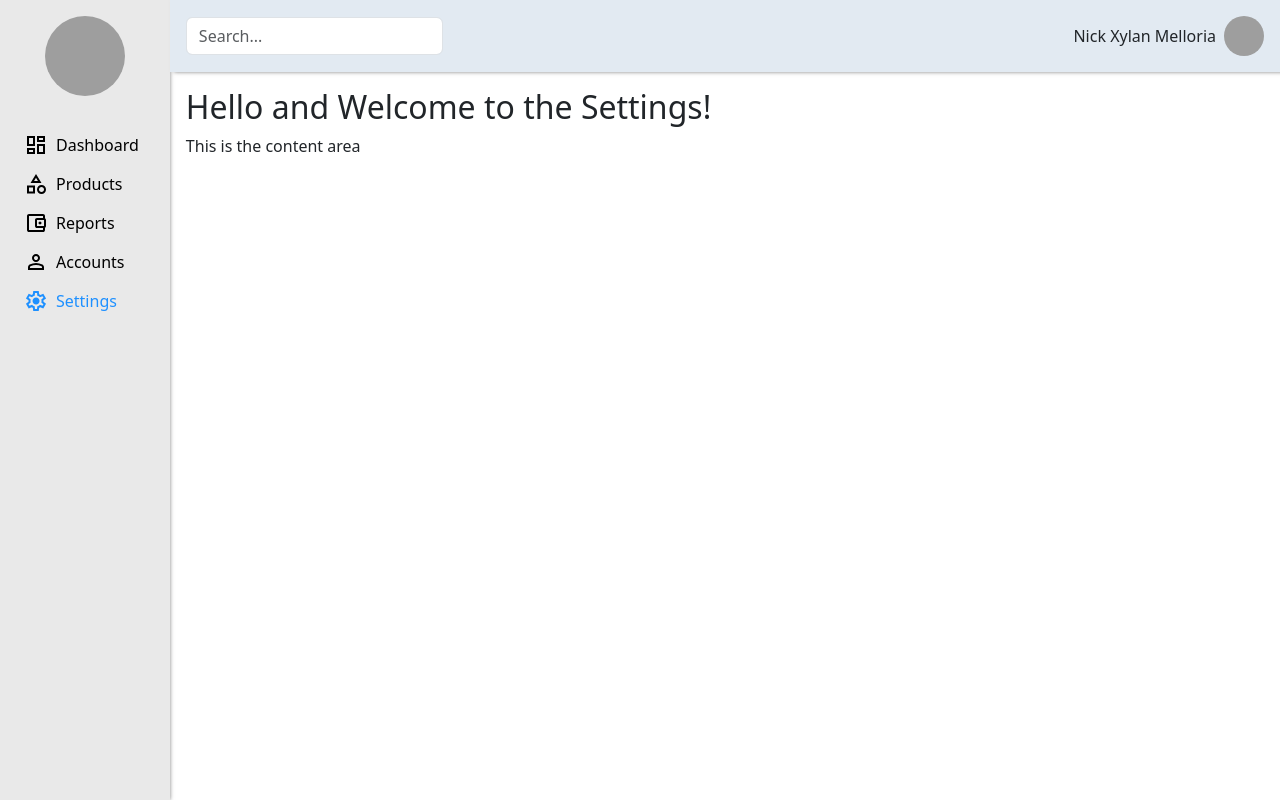
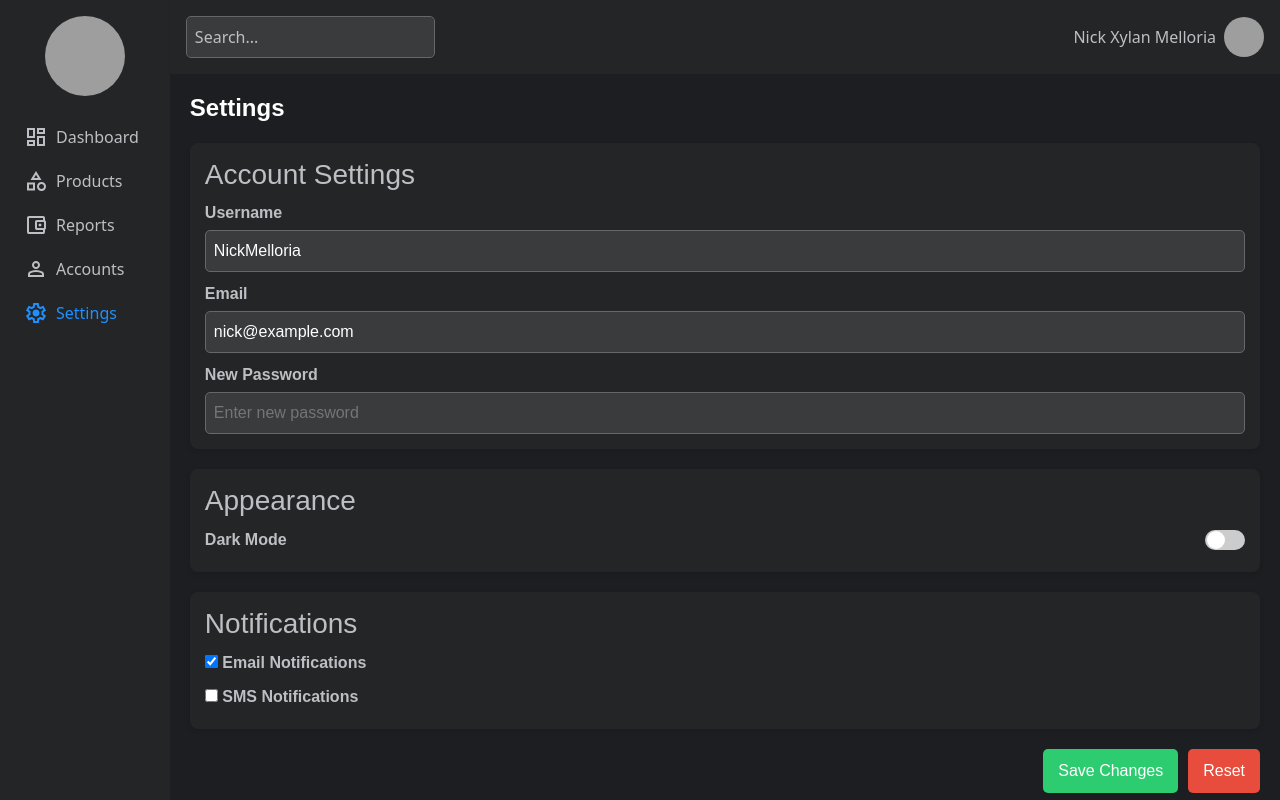
Before and after one commit to FiereEinar/Melloria, a PHP site: page /settings.html in a window 1280 px wide. Run offline with PHP 8.4, Linux system fonts and the light colour scheme; some libraries are stand-ins or nearby versions; grey boxes are pictures that could not be loaded.

Commit message:
updated page themes

```diff
--- a/dashboard/accounts.html
+++ b/dashboard/accounts.html
@@ -5,9 +5,9 @@
 		<meta name="viewport" content="width=device-width, initial-scale=1.0" />
 		<title>Accounts</title>
 		<link rel="stylesheet" href="styles/styles.css" />
+		<link rel="icon" type="image/png" href="../images/logo.jpg" />
+		<link rel="stylesheet" href="../styles/bootstrap/css/bootstrap.min.css" />
 		<link rel="stylesheet" href="styles/accounts.css" />
-		<link rel="icon" type="image/png" href="../images/BUKSU_LOGO.png" />
-		<link rel="stylesheet" href="../styles/bootstrap/css/bootstrap.min.css" />
 	</head>
 	<body>
 		<div class="dashboard">
@@ -115,7 +115,7 @@
 				<div class="content">
 					<div class="accounts-page">
 						<h3>Accounts Management</h3>
-						<div class="accounts-header">
+						<div class="accounts-header input-group">
 							<button class="btn btn-primary">Add</button>
 							<input
 								type="text"
--- a/dashboard/index.html
+++ b/dashboard/index.html
@@ -6,7 +6,7 @@
 		<title>Dashboard</title>
 		<link rel="stylesheet" href="styles/styles.css" />
 		<link rel="stylesheet" href="styles/dashboard.css" />
-		<link rel="icon" type="image/png" href="../images/BUKSU_LOGO.png" />
+		<link rel="icon" type="image/png" href="../images/logo.jpg" />
 		<link rel="stylesheet" href="../styles/bootstrap/css/bootstrap.min.css" />
 	</head>
 	<body>
--- a/dashboard/products.html
+++ b/dashboard/products.html
@@ -5,9 +5,9 @@
 		<meta name="viewport" content="width=device-width, initial-scale=1.0" />
 		<title>Products</title>
 		<link rel="stylesheet" href="styles/styles.css" />
+		<link rel="icon" type="image/png" href="../images/logo.jpg" />
+		<link rel="stylesheet" href="../styles/bootstrap/css/bootstrap.min.css" />
 		<link rel="stylesheet" href="styles/products.css" />
-		<link rel="icon" type="image/png" href="../images/BUKSU_LOGO.png" />
-		<link rel="stylesheet" href="../styles/bootstrap/css/bootstrap.min.css" />
 		<script src="../styles/bootstrap/js/bootstrap.min.js"></script>
 	</head>
 	<body>
--- a/dashboard/reports.html
+++ b/dashboard/reports.html
@@ -5,10 +5,10 @@
 		<meta name="viewport" content="width=device-width, initial-scale=1.0" />
 		<title>Reports</title>
 		<link rel="stylesheet" href="styles/styles.css" />
+		<link rel="icon" type="image/png" href="../images/logo.jpg" />
+		<link rel="stylesheet" href="../styles/bootstrap/css/bootstrap.min.css" />
 		<link rel="stylesheet" href="styles/reports.css" />
 		<link rel="stylesheet" href="styles/dashboard.css" />
-		<link rel="icon" type="image/png" href="../images/BUKSU_LOGO.png" />
-		<link rel="stylesheet" href="../styles/bootstrap/css/bootstrap.min.css" />
 	</head>
 	<body>
 		<div class="dashboard">
--- a/dashboard/settings.html
+++ b/dashboard/settings.html
@@ -5,8 +5,9 @@
 		<meta name="viewport" content="width=device-width, initial-scale=1.0" />
 		<title>Settings</title>
 		<link rel="stylesheet" href="styles/styles.css" />
-		<link rel="icon" type="image/png" href="../images/BUKSU_LOGO.png" />
+		<link rel="icon" type="image/png" href="../images/logo.jpg" />
 		<link rel="stylesheet" href="../styles/bootstrap/css/bootstrap.min.css" />
+		<link rel="stylesheet" href="styles/settings.css" />
 	</head>
 	<body>
 		<div class="dashboard">
@@ -111,9 +112,51 @@
 					</div>
 				</div>
 
+				<!-- Main Content -->
 				<div class="content">
-					<h2>Hello and Welcome to the Settings!</h2>
-					<p>This is the content area</p>
+					<h2 class="settings-title">Settings</h2>
+
+					<!-- Account Settings -->
+					<div class="settings-section">
+						<h3>Account Settings</h3>
+						<label for="username">Username</label>
+						<input type="text" id="username" value="NickMelloria" />
+
+						<label for="email">Email</label>
+						<input type="email" id="email" value="nick@example.com" />
+
+						<label for="password">New Password</label>
+						<input
+							type="password"
+							id="password"
+							placeholder="Enter new password"
+						/>
+					</div>
+
+					<!-- Appearance Settings -->
+					<div class="settings-section">
+						<h3>Appearance</h3>
+						<label class="toggle-label">
+							Dark Mode
+							<input type="checkbox" id="dark-mode-toggle" />
+							<span class="slider"></span>
+						</label>
+					</div>
+
+					<!-- Notification Settings -->
+					<div class="settings-section">
+						<h3>Notifications</h3>
+						<label>
+							<input type="checkbox" checked /> Email Notifications
+						</label>
+						<label> <input type="checkbox" /> SMS Notifications </label>
+					</div>
+
+					<!-- Buttons -->
+					<div class="settings-buttons">
+						<button class="save-btn">Save Changes</button>
+						<button class="reset-btn">Reset</button>
+					</div>
 				</div>
 			</div>
 		</div>
--- /dev/null
+++ b/dashboard/styles/settings.css
@@ -0,0 +1,111 @@
+@import './variables.css';
+
+.content {
+	padding: 20px;
+	font-family: Arial, sans-serif;
+}
+
+/* Title */
+.settings-title {
+	font-size: 24px;
+	font-weight: bold;
+	margin-bottom: 20px;
+}
+
+/* Sections */
+.settings-section {
+	background: var(--dark-100);
+	color: var(--dark-500);
+	padding: 15px;
+	border-radius: 8px;
+	margin-bottom: 20px;
+	box-shadow: 0px 2px 5px rgba(0, 0, 0, 0.1);
+}
+
+.settings-section h3 {
+	margin-bottom: 10px;
+}
+
+/* Inputs */
+label {
+	display: block;
+	margin: 10px 0 5px;
+	font-weight: bold;
+}
+
+input[type='text'],
+input[type='email'],
+input[type='password'] {
+	width: 100%;
+	padding: 8px;
+	border-radius: 5px;
+	color: white;
+	border: 1px solid var(--dark-400);
+	background-color: var(--dark-200);
+}
+
+/* Toggle Switch */
+.toggle-label {
+	display: flex;
+	align-items: center;
+	justify-content: space-between;
+	font-weight: bold;
+}
+
+.toggle-label input {
+	display: none;
+}
+
+.slider {
+	width: 40px;
+	height: 20px;
+	background: #ccc;
+	border-radius: 20px;
+	position: relative;
+	cursor: pointer;
+}
+
+.slider::before {
+	content: '';
+	width: 18px;
+	height: 18px;
+	background: white;
+	border-radius: 50%;
+	position: absolute;
+	top: 1px;
+	left: 2px;
+	transition: 0.3s;
+}
+
+input:checked + .slider {
+	background: #3498db;
+}
+
+input:checked + .slider::before {
+	transform: translateX(20px);
+}
+
+/* Buttons */
+.settings-buttons {
+	display: flex;
+	justify-content: end;
+	gap: 10px;
+}
+
+.save-btn,
+.reset-btn {
+	padding: 10px 15px;
+	border: none;
+	border-radius: 5px;
+	cursor: pointer;
+}
+
+.save-btn {
+	background: #2ecc71;
+	color: white;
+}
+
+.reset-btn {
+	background: #e74c3c;
+	color: white;
+}
--- a/dashboard/styles/styles.css
+++ b/dashboard/styles/styles.css
@@ -1,3 +1,34 @@
+@import './variables.css';
+
+/* CUSTOM SCROLLBAR */
+/* width */
+::-webkit-scrollbar {
+	width: 10px;
+}
+
+/* Track */
+::-webkit-scrollbar-track {
+	border-radius: 5px;
+	/* background: #f1f1f1; */
+	background: #bcc0c4;
+}
+
+/* Handle */
+::-webkit-scrollbar-thumb {
+	background: #888;
+	border-radius: 5px;
+	transition: all 0.3s ease;
+}
+
+/* Handle on hover */
+::-webkit-scrollbar-thumb:hover {
+	background: #555;
+}
+
+svg {
+	fill: var(--dark-500);
+}
+
 * {
 	margin: 0;
 	padding: 0;
@@ -6,7 +37,7 @@
 
 body {
 	font-family: 'Arial', sans-serif;
-	background-color: #f2f8fc;
+	background-color: var(--dark);
 }
 
 a {
@@ -31,10 +62,11 @@ img {
 .sidebar {
 	display: flex;
 	flex-direction: column;
-	gap: 2rem;
+	gap: 1.5rem;
 	background-color: #e9e9e9;
 	padding: 1rem;
 	height: 100%;
+	background-color: var(--dark-100);
 	/* z-index: 100; */
 	box-shadow: 0px 0px 4px rgb(0, 0, 0, 0.5);
 }
@@ -43,7 +75,7 @@ img {
 	display: flex;
 	flex-direction: column;
 	padding-left: 0px;
-	gap: 5px;
+	gap: 10px;
 }
 
 .menu > li {
@@ -56,6 +88,7 @@ img {
 	align-items: center;
 	gap: 8px;
 	padding: 5px 15px 5px 8px;
+	color: var(--dark-500);
 	transition: all 300ms ease;
 	text-decoration: none;
 }
@@ -104,7 +137,7 @@ img {
 	justify-content: space-between;
 	align-items: center;
 	padding: 1rem;
-	background-color: #e2eaf2;
+	background-color: var(--dark-100);
 	box-shadow: 4px 0px 4px rgb(0, 0, 0, 0.5);
 }
 
@@ -130,6 +163,21 @@ img {
 	height: 1.5rem;
 }
 
+.search input,
+.search input:focus {
+	color: white;
+	border: 1px solid var(--dark-400);
+	background-color: var(--dark-200);
+}
+
+.search input::placeholder {
+	color: var(--dark-500);
+}
+
+.user-profile {
+	color: var(--dark-500);
+}
+
 .user-profile > img {
 	width: 2.5rem;
 	height: 2.5rem;
@@ -139,4 +187,7 @@ img {
 .content {
 	padding: 1rem;
 	overflow-y: scroll;
+	background-color: var(--dark);
+	color: white;
+	height: 100%;
 }
--- /dev/null
+++ b/dashboard/styles/variables.css
@@ -0,0 +1,8 @@
+:root {
+	--dark: #1c1e21;
+	--dark-100: #242526;
+	--dark-200: #3a3b3c;
+	--dark-300: #3e4042;
+	--dark-400: #65676b;
+	--dark-500: #bcc0c4;
+}
```
Also changed, not shown: dashboard/styles/accounts.css (+15 -8 lines), dashboard/styles/dashboard.css (+12 -5 lines), dashboard/styles/products.css (+18 -2 lines), dashboard/styles/reports.css (+21 -2 lines), images/favicon.ico (added).
